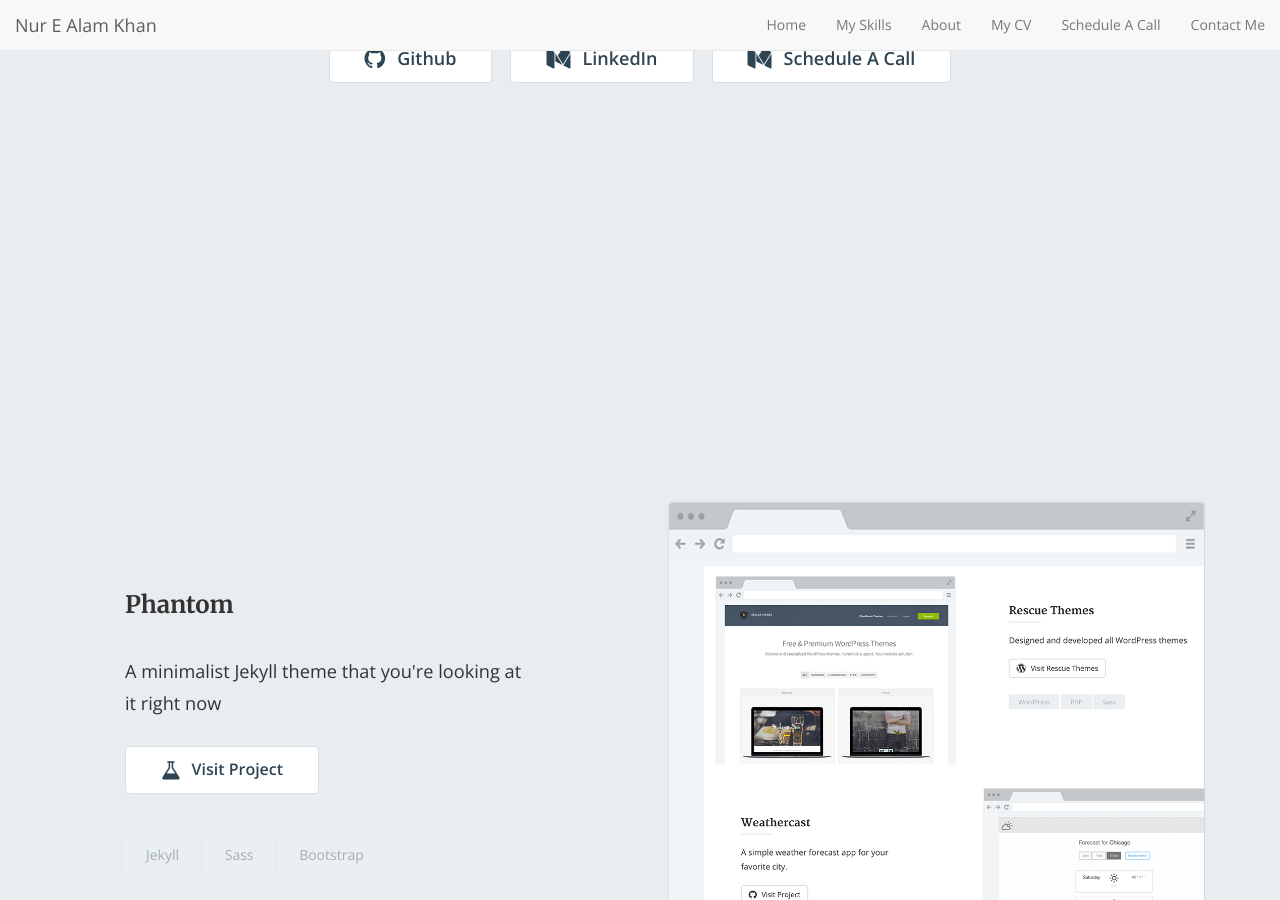
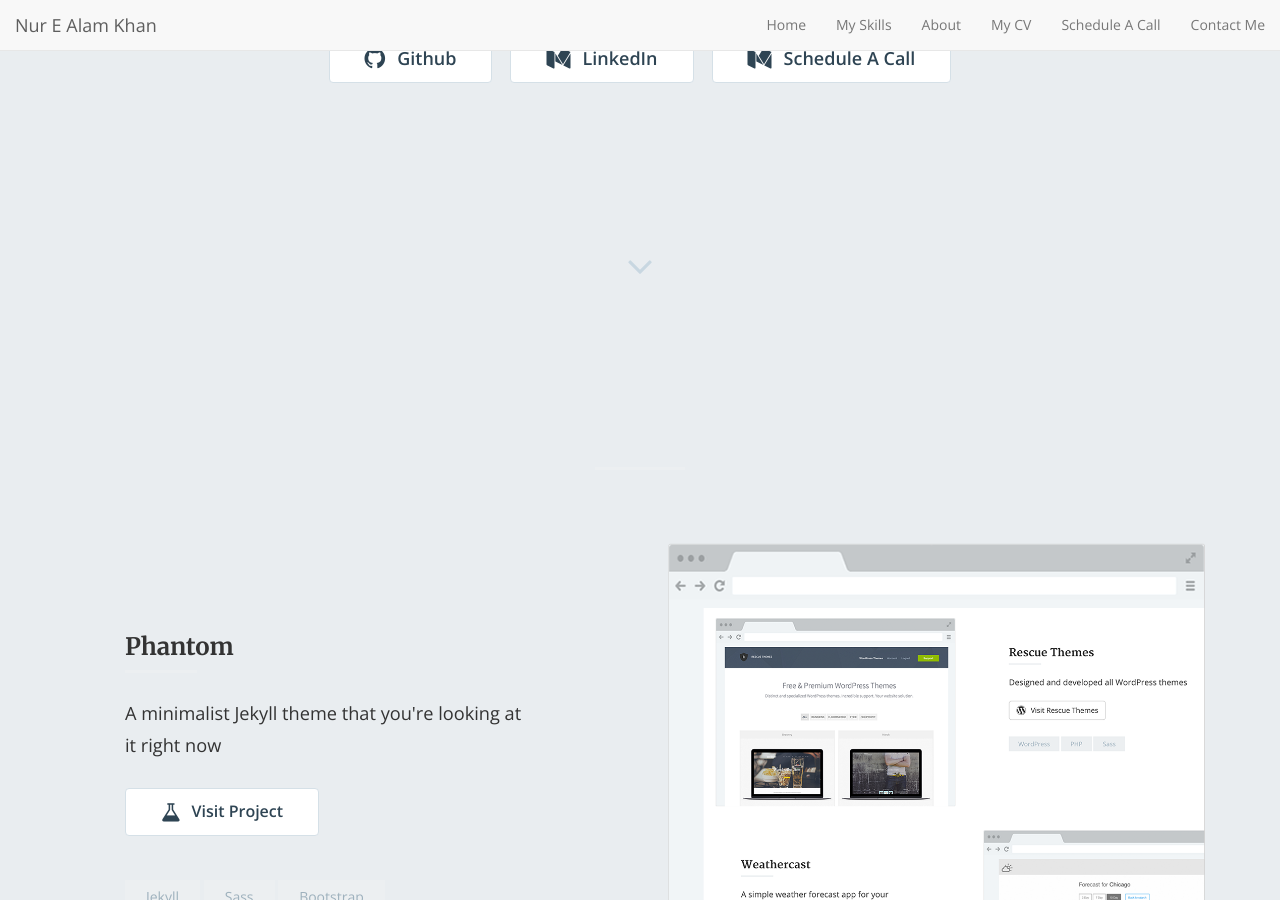
Before and after one commit to porosh/porosh.github.io, a Jekyll site: the page built from index.html, in a window 1280 px wide and 900 px high, scrolled down 391 px. Built offline with Jekyll 4.4.1, drawn with Linux system fonts in a browser that asks for light colours; nearby versions of some CDN libraries; the list of posts is cut into pages by our own code.

Commit message:
Update home-hero.html

```diff
--- a/_includes/home-hero.html
+++ b/_includes/home-hero.html
@@ -43,9 +43,9 @@
         </div>
       </div>
 
-      <!-- <a class="section-jump text-center" href="#portfolio">
+      <a class="section-jump text-center" href="#portfolio">
         <i class="fa fa-angle-down fa-3x"></i>
-      </a> -->
+      </a>
     </div>
   </div>
 </div>
```
